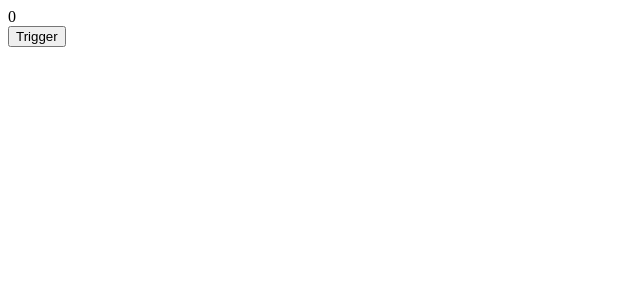
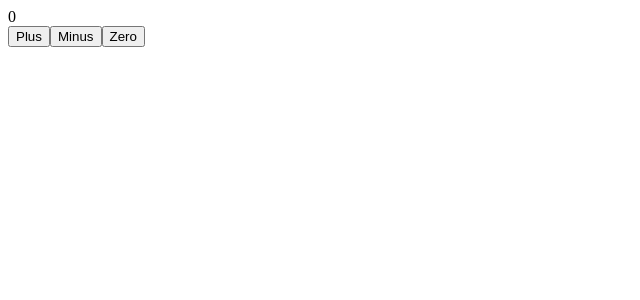
Before and after one commit to danielrobinson92/react-project, a React (Vite) app: page / in a window 1280 px wide. Shown: the top 300 px of the page, without its empty margins (0-640 px from the left). Built offline with nearby package versions, Linux system fonts and the light colour scheme.

Commit message:
added minus button to the state

```diff
--- a/src/App.jsx
+++ b/src/App.jsx
@@ -15,12 +15,20 @@ function App() {
   const handleClick=()=>{
     setCounter(counter+1);
   }
+  const handleZero=()=>{
+    setCounter(0);
+  }
+  const handleMinus=()=>{
+  setCounter(counter--);
+  }
 
 
   return (
     <div>
       <div>{counter}</div>
-      <button onClick={handleClick}>Trigger</button>
+      <button onClick={handleClick}>Plus</button>
+      <button onClick={handleMinus}>Minus</button>
+      <button onClick={handleZero}>Zero</button>
     </div>
   )
 }
```
